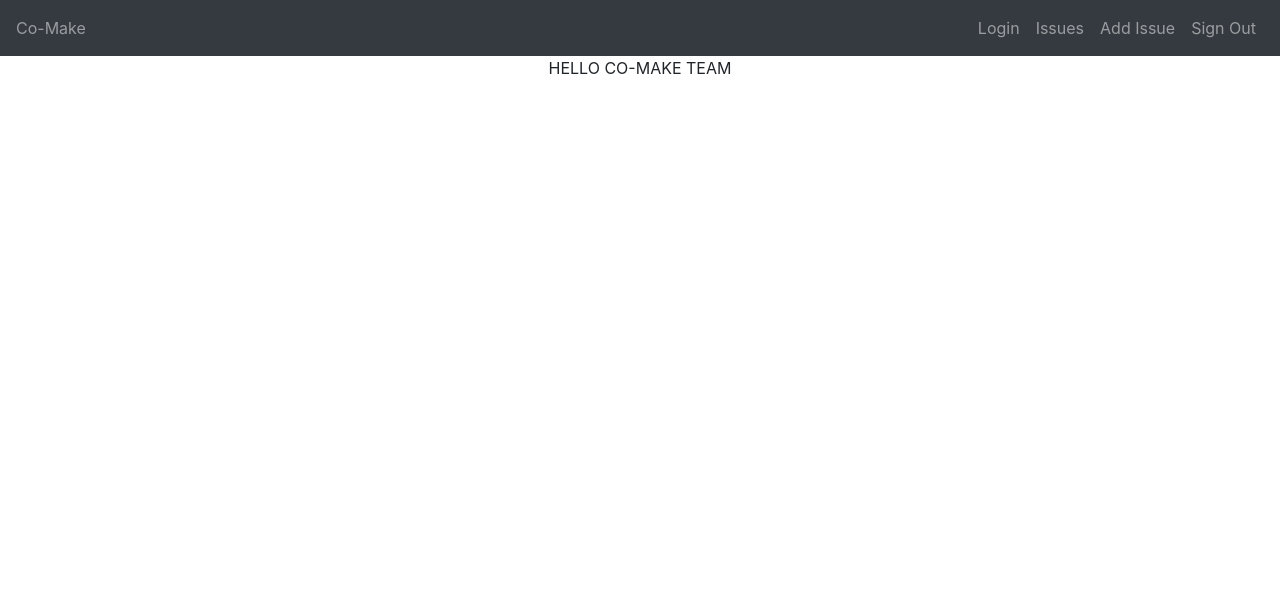
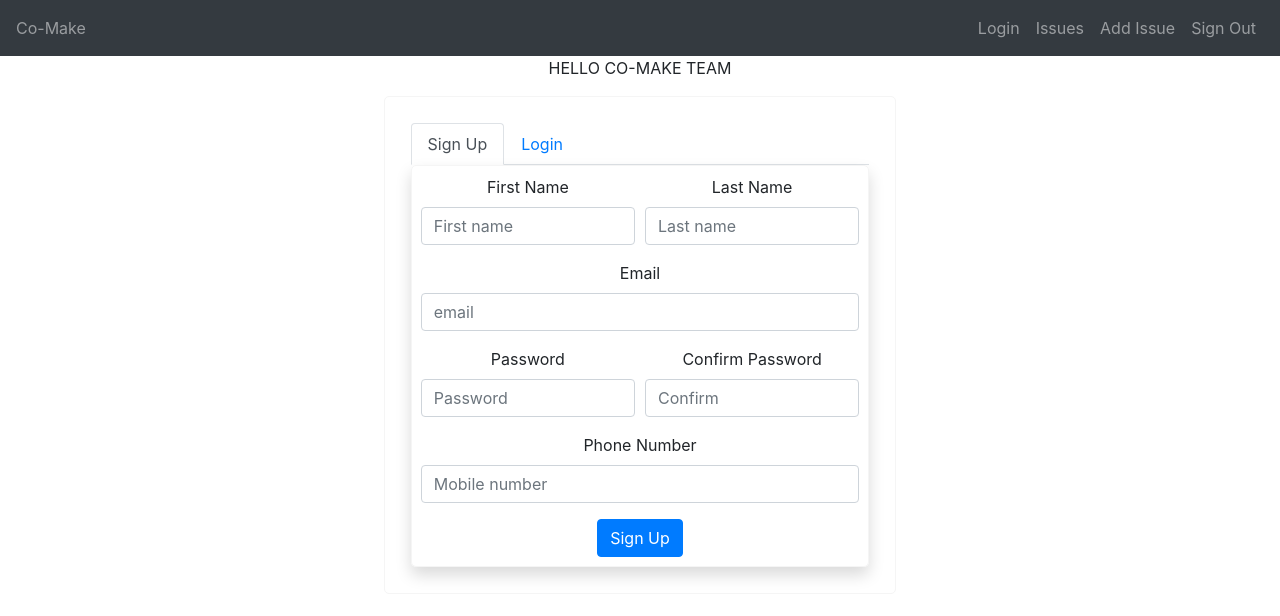
Before and after one commit to Co-make-tt76/front-end, a React (Create React App) app in the folder co-make/: page /register in a window 1280 px wide. Shown: the top 616 px of the page. Built offline with nearby package versions, Linux system fonts and the light colour scheme.

Commit message:
tabbed sign up and login forms with validation'

```diff
--- a/co-make/src/App.css
+++ b/co-make/src/App.css
@@ -1,38 +1,18 @@
 .App {
   text-align: center;
 }
-
-.App-logo {
-  height: 40vmin;
-  pointer-events: none;
+.auth-form-container {
+  margin: 0 auto;
+  border: 1px solid whitesmoke;
+  padding: 2%;
+  width: 100%;
+  border-radius: 5px;
 }
 
-@media (prefers-reduced-motion: no-preference) {
-  .App-logo {
-    animation: App-logo-spin infinite 20s linear;
-  }
+.tabbed-form-container {
+  margin: 0 auto;
+  border: 1px solid whitesmoke;
+  padding: 2%;
+  width: 40%;
+  border-radius: 5px;
 }
-
-.App-header {
-  background-color: #282c34;
-  min-height: 100vh;
-  display: flex;
-  flex-direction: column;
-  align-items: center;
-  justify-content: center;
-  font-size: calc(10px + 2vmin);
-  color: white;
-}
-
-.App-link {
-  color: #61dafb;
-}
-
-@keyframes App-logo-spin {
-  from {
-    transform: rotate(0deg);
-  }
-  to {
-    transform: rotate(360deg);
-  }
-}
--- a/co-make/src/App.js
+++ b/co-make/src/App.js
@@ -3,6 +3,7 @@ import './App.css';
 import { Switch, Route } from 'react-router-dom';
 import NavBar from './components/NavBar';
 import IssuesList from './components/IssuesList';
+import LoginRegisterTab from './components/LoginRegisterTab'
 import Login from './components/Login';
 import Register from './components/Register';
 import AddNewIssue from './components/AddNewIssue';
@@ -13,11 +14,13 @@ function App() {
 			<NavBar />
 			<p>HELLO CO-MAKE TEAM</p>
 
+
+
 			<div className='routes'>
 				<Switch>
 					<Route exact path={["/", "/issues"]} component={IssuesList} />
-					<Route path="/login" component={Login} />
-					<Route path='/register' component={Register} />
+					<Route path="/login" component={() => <LoginRegisterTab tab={'2'} />} />
+					<Route path='/register' component={() => <LoginRegisterTab tab={'1'} /> } />
 					<Route path='/addIssue' component={AddNewIssue} />
 				</Switch>
 			</div>
--- a/co-make/src/components/Login.js
+++ b/co-make/src/components/Login.js
@@ -1,7 +1,53 @@
-import React from 'react';
+import React, { useRef }from 'react';
+import { useForm } from 'react-hook-form';
+import { ErrorMessage } from '@hookform/error-message';
+import {Form, Button, Label, Input, FormGroup, Col, Row} from 'reactstrap'
 
 export default function Login() {
+   const { register, handleSubmit, errors, reset } = useForm({
+      mode: "onBlur",
+    });
+  const onSubmit = (data) => {
+
+    console.log(data)
+    reset()
+  }
+  console.log("MY ERRORS FROM REG FORM=>", errors)
+
+
+
    return (
-      null
+   <div className='auth-form-container  shadow' >
+    <Form onSubmit={handleSubmit(onSubmit)}>
+      <FormGroup>
+        <Label for="email">Email</Label>
+        <Input
+        type="email"
+        placeholder="email"
+        name="email"
+        invalid={errors.email ? true : false}
+        innerRef={register({required: "Email is required"})}
+
+        />
+        <ErrorMessage errors={errors} name="email" />
+      </FormGroup>
+
+        <FormGroup>
+          <Label for="password" >Password</Label>
+          <Input
+          type="password"
+          placeholder="Password"
+          name="password"
+          invalid={errors.password ? true : false}
+          innerRef={register({required: "Password is required.",  maxLength: 100}, )}
+          />
+          <ErrorMessage errors={errors} name="password" />
+      </FormGroup>
+
+      <Button type="submit" color="primary">Sign Up</Button>
+
+    </Form>
+    </div>
+
    )
 }
--- /dev/null
+++ b/co-make/src/components/LoginRegisterTab.js
@@ -0,0 +1,56 @@
+import React, { useState } from 'react';
+import { TabContent, TabPane, Nav, NavItem, NavLink, Row, Col } from 'reactstrap';
+import Login from './Login'
+import Register from './Register'
+import classnames from 'classnames';
+
+const LoginRegisterTab = (props) => {
+  const [activeTab, setActiveTab] = useState(props.tab);
+
+  const toggle = tab => {
+    if(activeTab !== tab) setActiveTab(tab);
+  }
+
+  return (
+    <div className='tabbed-form-container '>
+      <Nav tabs>
+        <NavItem>
+          <NavLink
+            style={{cursor: 'pointer'}}
+            className={classnames({ active: activeTab === '1' })}
+            onClick={() => { toggle('1'); }}
+          >
+            Sign Up
+          </NavLink>
+        </NavItem>
+        <NavItem>
+          <NavLink
+            style={{cursor: 'pointer'}}
+            className={classnames({ active: activeTab === '2' })}
+            onClick={() => { toggle('2'); }}
+          >
+            Login
+          </NavLink>
+        </NavItem>
+      </Nav>
+      <TabContent activeTab={activeTab}>
+        <TabPane tabId="1">
+          <Row>
+            <Col sm="12">
+              <Register />
+            </Col>
+          </Row>
+        </TabPane>
+        <TabPane tabId="2">
+          <Row>
+            <Col sm="12">
+              <Login />
+            </Col>
+          </Row>
+        </TabPane>
+      </TabContent>
+    </div>
+  );
+}
+
+export default LoginRegisterTab;
--- a/co-make/src/components/Register.js
+++ b/co-make/src/components/Register.js
@@ -1,7 +1,120 @@
-import React from 'react';
+import React, { useRef }from 'react';
+import { useForm } from 'react-hook-form';
+import { ErrorMessage } from '@hookform/error-message';
+import {Form, Button, Label, Input, FormGroup, Col, Row} from 'reactstrap'
 
 export default function Register() {
+   const { register, handleSubmit, errors, reset, watch } = useForm({
+      mode: "onBlur",
+
+    });
+   const password = useRef({});
+  password.current = watch("password", "");
+
+
+  const onSubmit = (data) => {
+
+    console.log(data)
+    reset()
+  }
+  console.log("MY ERRORS FROM REG FORM=>", errors)
+
+
+
    return (
-      null
+   <div className='auth-form-container  shadow' >
+
+    <Form onSubmit={handleSubmit(onSubmit)}>
+      <Row form>
+        <Col md={6}>
+        <FormGroup>
+          <Label for="first_name">First Name</Label>
+          <Input
+          type="text"
+          placeholder="First name"
+          name="first_name"
+          invalid={errors.first_name ? true : false}
+          innerRef={register({required: "First Name is required.",  maxLength: 100}, )}
+          />
+          <ErrorMessage errors={errors} name="first_name" />
+
+      </FormGroup>
+      </Col>
+
+      <Col md={6}>
+      <FormGroup>
+        <Label for="last_name">Last Name</Label>
+        <Input
+        type="text"
+        placeholder="Last name"
+        name="last_name"
+        invalid={errors.last_name ? true : false}
+        innerRef={register({required:  "Last Name is required.",  maxLength: 100})}
+        />
+        <ErrorMessage errors={errors} name="last_name" />
+      </FormGroup>
+      </Col>
+    </Row>
+      <FormGroup>
+        <Label for="email">Email</Label>
+        <Input
+        type="email"
+        placeholder="email"
+        name="email"
+        invalid={errors.email ? true : false}
+        innerRef={register({required: "Email is required"})}
+
+        />
+        <ErrorMessage errors={errors} name="email" />
+      </FormGroup>
+      <Row form>
+        <Col md={6}>
+        <FormGroup>
+          <Label for="password" >Password</Label>
+          <Input
+          type="password"
+          placeholder="Password"
+          name="password"
+          invalid={errors.password ? true : false}
+          innerRef={register({required: "Password is required.",  maxLength: 100}, )}
+          />
+          <ErrorMessage errors={errors} name="password" />
+
+      </FormGroup>
+      </Col>
+
+      <Col md={6}>
+      <FormGroup >
+        <Label for="confirm_password">Confirm Password</Label>
+        <Input
+        type="password"
+        placeholder="Confirm"
+        name="confirm_password"
+        invalid={errors.confirm_password ? true : false}
+        innerRef={register({
+          validate: value =>
+            value === password.current || "The passwords do not match"
+        })}
+        />
+        <ErrorMessage errors={errors} name="confirm_password" />
+      </FormGroup>
+      </Col>
+    </Row>
+
+      <FormGroup>
+        <Label for="phone_number" >Phone Number</Label>
+        <Input
+        type="tel"
+        placeholder="Mobile number"
+        name="phone_number"
+        innerRef={register}
+        />
+      </FormGroup>
+
+      <Button type="submit" color="primary">Sign Up</Button>
+
+    </Form>
+    </div>
+
    )
 }
```
Also changed, not shown: 2 other files (tests, documents, lock files or other folders).
